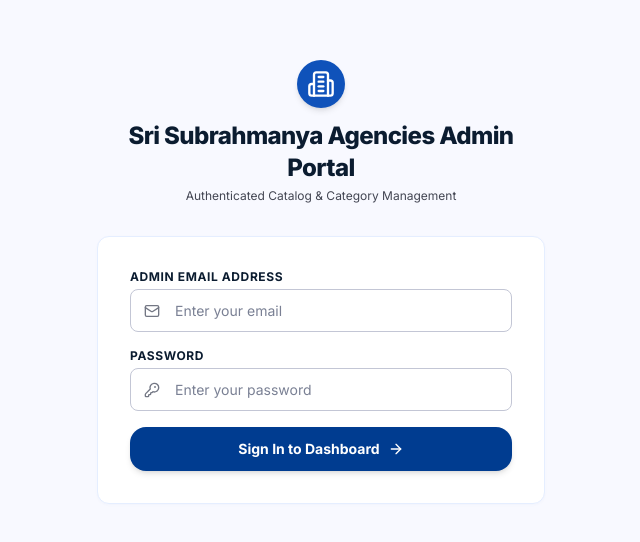
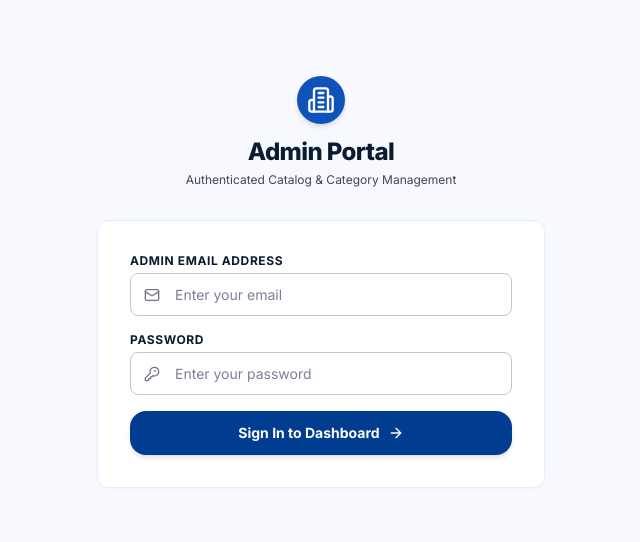
Before and after one commit to rsrikako/medical-app, a Next.js app: page /admin/login in a window 1280 px wide. Shown: the part 118-660 px from the top of the page, without its empty margins (319-959 px from the left). Built offline with nearby package versions, Linux system fonts and the light colour scheme; no server answers; the database is empty.

Commit message:
store name changes

```diff
--- a/src/app/admin/layout.tsx
+++ b/src/app/admin/layout.tsx
@@ -1,9 +1,10 @@
-'use client'
+ 'use client'
 
 import React, { useEffect } from 'react'
 import Link from 'next/link'
 import { usePathname, useRouter } from 'next/navigation'
 import { useAuth } from '@/lib/context/AuthContext'
+import { useStoreSettings } from '@/lib/context/StoreSettingsContext'
 import {
   LayoutDashboard, Package, Layers, FileSpreadsheet, Settings,
   LogOut, Building2, ExternalLink, UserCheck
@@ -16,6 +17,8 @@ export default function AdminLayout({ children }: { children: React.ReactNode })
 
   const isLoginPage = pathname === '/admin/login'
   const isAuthenticated = Boolean(user || isDemoAdmin)
+
+  const { settings } = useStoreSettings()
 
   useEffect(() => {
     if (!loading && !isAuthenticated && !isLoginPage) {
@@ -42,6 +45,8 @@ export default function AdminLayout({ children }: { children: React.ReactNode })
     return null
   }
 
+  const storeName = (typeof window === 'undefined') ? process.env.NEXT_PUBLIC_STORE_NAME || '' : undefined
+
   const navLinks = [
     { href: '/admin', label: 'Dashboard', icon: LayoutDashboard },
     { href: '/admin/products', label: 'Products', icon: Package },
@@ -62,7 +67,7 @@ export default function AdminLayout({ children }: { children: React.ReactNode })
                 <Building2 className="w-5 h-5" />
               </div>
               <div>
-                <span className="text-sm font-bold text-on-surface block leading-tight">Sri Subrahmanya Agencies Admin</span>
+                <span className="text-sm font-bold text-on-surface block leading-tight">{(settings?.businessName || process.env.NEXT_PUBLIC_STORE_NAME) ? `${settings?.businessName ?? process.env.NEXT_PUBLIC_STORE_NAME} Admin` : 'Admin'}</span>
                 <span className="text-[10px] font-mono text-secondary uppercase font-semibold block">Catalog Backoffice</span>
               </div>
             </div>
--- a/src/app/admin/login/page.tsx
+++ b/src/app/admin/login/page.tsx
@@ -7,6 +7,7 @@ import { getStoreSettings } from '@/lib/supabase/services'
 import { StoreSettings } from '@/types'
 import { useEffect } from 'react'
 import { Building2, Lock, Mail, KeyRound, AlertCircle, ArrowRight } from 'lucide-react'
+import { useStoreSettings } from '@/lib/context/StoreSettingsContext'
 
 export default function AdminLoginPage() {
   const router = useRouter()
@@ -16,18 +17,7 @@ export default function AdminLoginPage() {
   const [password, setPassword] = useState('')
   const [error, setError] = useState('')
   const [submitting, setSubmitting] = useState(false)
-  const [settings, setSettings] = React.useState<StoreSettings>({
-    businessName: 'Sri Subrahmanya Agencies',
-    whatsappNumber: '919876543210',
-    contactPhone: '+91 98765 43210',
-    logoUrl: '',
-  })
-
-  useEffect(() => {
-    getStoreSettings().then((stg) => {
-      if (stg) setSettings(stg)
-    }).catch(() => {})
-  }, [])
+  const { settings } = useStoreSettings()
 
   const handleSubmit = async (e: React.FormEvent) => {
     e.preventDefault()
@@ -52,7 +42,7 @@ export default function AdminLoginPage() {
           <div className="w-12 h-12 rounded-xl bg-primary-container text-white mx-auto flex items-center justify-center mb-3 shadow-md">
             <Building2 className="w-7 h-7" />
           </div>
-          <h1 className="text-2xl font-extrabold text-on-surface tracking-tight">{settings.businessName} Admin Portal</h1>
+          <h1 className="text-2xl font-extrabold text-on-surface tracking-tight">{(settings?.businessName || process.env.NEXT_PUBLIC_STORE_NAME) ? `${settings?.businessName ?? process.env.NEXT_PUBLIC_STORE_NAME} Admin Portal` : 'Admin Portal'}</h1>
           <p className="text-xs text-on-surface-variant mt-1">
             Authenticated Catalog & Category Management
           </p>
--- a/src/app/admin/settings/page.tsx
+++ b/src/app/admin/settings/page.tsx
@@ -7,9 +7,9 @@ import { Save, Check, Building2, Phone, MessageSquare } from 'lucide-react'
 
 export default function AdminSettingsPage() {
   const [settings, setSettings] = useState<StoreSettings>({
-    businessName: 'Sri Subrahmanya Agencies',
-    whatsappNumber: '919876543210',
-    contactPhone: '+91 98765 43210',
+    businessName: process.env.NEXT_PUBLIC_STORE_NAME || '',
+    whatsappNumber: process.env.NEXT_PUBLIC_WHATSAPP_NUMBER || '',
+    contactPhone: process.env.NEXT_PUBLIC_CONTACT_PHONE || '',
     logoUrl: '',
   })
   const [loading, setLoading] = useState(true)
--- a/src/app/cart/page.tsx
+++ b/src/app/cart/page.tsx
@@ -16,9 +16,9 @@ import {
 export default function CartPage() {
   const { cart, updateQuantity, removeItem, clearCart, totalLineItems, totalUnitsCount } = useCart()
   const [settings, setSettings] = useState<StoreSettings>({
-    businessName: 'Sri Subrahmanya Agencies',
-    whatsappNumber: '919876543210',
-    contactPhone: '+91 98765 43210',
+    businessName: process.env.NEXT_PUBLIC_STORE_NAME || '',
+    whatsappNumber: process.env.NEXT_PUBLIC_WHATSAPP_NUMBER || '',
+    contactPhone: process.env.NEXT_PUBLIC_CONTACT_PHONE || '',
   })
 
   useEffect(() => {
--- a/src/app/checkout/page.tsx
+++ b/src/app/checkout/page.tsx
@@ -19,9 +19,9 @@ export default function CheckoutPage() {
   const { cart, totalLineItems, totalUnitsCount } = useCart()
 
   const [settings, setSettings] = useState<StoreSettings>({
-    businessName: 'Sri Subrahmanya Agencies',
-    whatsappNumber: '919876543210',
-    contactPhone: '+91 98765 43210',
+    businessName: process.env.NEXT_PUBLIC_STORE_NAME || '',
+    whatsappNumber: process.env.NEXT_PUBLIC_WHATSAPP_NUMBER || '',
+    contactPhone: process.env.NEXT_PUBLIC_CONTACT_PHONE || '',
   })
 
   const [formData, setFormData] = useState<CheckoutDetails>({
--- a/src/app/layout.tsx
+++ b/src/app/layout.tsx
@@ -3,10 +3,15 @@ import './globals.css'
 import { AuthProvider } from '@/lib/context/AuthContext'
 import { CartProvider } from '@/lib/context/CartContext'
 import VersionChecker from '@/components/VersionChecker'
+import { StoreSettingsProvider } from '@/lib/context/StoreSettingsContext'
+
+const storeName = process.env.NEXT_PUBLIC_STORE_NAME || ''
 
 export const metadata: Metadata = {
-  title: 'Sri Subrahmanya Agencies | Medical Wholesale Catalog & WhatsApp Ordering',
-  description: 'Browse wholesale medical products, tablets, capsules, and supplies from Sri Subrahmanya Agencies in Anakapalli. Build your bulk order and submit instantly via WhatsApp.',
+  title: `${storeName ? `${storeName} | ` : ''}Medical Wholesale Catalog & WhatsApp Ordering`,
+  description: storeName
+    ? `Browse wholesale medical products, tablets, capsules, and supplies from ${storeName} in Anakapalli. Build your bulk order and submit instantly via WhatsApp.`
+    : 'Browse wholesale medical products, tablets, capsules, and supplies. Build your bulk order and submit instantly via WhatsApp.',
 }
 
 export default function RootLayout({
@@ -19,8 +24,10 @@ export default function RootLayout({
       <body className="min-h-screen bg-background text-on-surface flex flex-col antialiased">
         <AuthProvider>
           <CartProvider>
-            <VersionChecker />
-            {children}
+            <StoreSettingsProvider>
+              <VersionChecker />
+              {children}
+            </StoreSettingsProvider>
           </CartProvider>
         </AuthProvider>
       </body>
--- a/src/app/page.tsx
+++ b/src/app/page.tsx
@@ -13,9 +13,9 @@ export default function StorefrontHomePage() {
   const [products, setProducts] = useState<Product[]>([])
   const [categories, setCategories] = useState<Category[]>([])
   const [settings, setSettings] = useState<StoreSettings>({
-    businessName: 'Sri Subrahmanya Agencies',
-    whatsappNumber: '919876543210',
-    contactPhone: '+91 98765 43210',
+    businessName: process.env.NEXT_PUBLIC_STORE_NAME || '',
+    whatsappNumber: process.env.NEXT_PUBLIC_WHATSAPP_NUMBER || '',
+    contactPhone: process.env.NEXT_PUBLIC_CONTACT_PHONE || '',
   })
   const [searchQuery, setSearchQuery] = useState<string>('')
   const [selectedCategoryId, setSelectedCategoryId] = useState<string | null>(null)
--- a/src/app/products/[id]/page.tsx
+++ b/src/app/products/[id]/page.tsx
@@ -21,9 +21,9 @@ export default function ProductDetailPage() {
 
   const [product, setProduct] = useState<Product | null>(null)
   const [settings, setSettings] = useState<StoreSettings>({
-    businessName: 'Sri Subrahmanya Agencies',
-    whatsappNumber: '919876543210',
-    contactPhone: '+91 98765 43210',
+    businessName: process.env.NEXT_PUBLIC_STORE_NAME || '',
+    whatsappNumber: process.env.NEXT_PUBLIC_WHATSAPP_NUMBER || '',
+    contactPhone: process.env.NEXT_PUBLIC_CONTACT_PHONE || '',
   })
   const [quantity, setQuantity] = useState<number>(1)
   const [loading, setLoading] = useState<boolean>(true)
--- a/src/components/storefront/Footer.tsx
+++ b/src/components/storefront/Footer.tsx
@@ -2,6 +2,7 @@
 
 import React from 'react'
 import Link from 'next/link'
+import { useStoreSettings } from '@/lib/context/StoreSettingsContext'
 import { Building2, ShieldCheck, PhoneCall, ArrowRight } from 'lucide-react'
 
 export const Footer: React.FC = () => {
@@ -14,7 +15,7 @@ export const Footer: React.FC = () => {
               <div className="w-8 h-8 rounded-lg bg-primary-container flex items-center justify-center text-white font-bold text-sm">
                 <Building2 className="w-5 h-5" />
               </div>
-              <span className="text-base font-bold text-on-surface">Sri Subrahmanya Agencies</span>
+              <span className="text-base font-bold text-on-surface">{(useStoreSettings().settings?.businessName) || process.env.NEXT_PUBLIC_STORE_NAME || ''}</span>
             </div>
             <p className="text-sm text-on-surface-variant max-w-md leading-relaxed mb-4">
               Streamlined B2B medical wholesale catalog and direct WhatsApp ordering platform. Supplying pharmacies, clinics, and hospitals with verified pharmaceutical products.
@@ -63,7 +64,7 @@ export const Footer: React.FC = () => {
         </div>
 
         <div className="pt-8 border-t border-surface-container flex flex-col sm:flex-row items-center justify-between text-xs text-on-surface-variant gap-4">
-          <p>© {new Date().getFullYear()} Sri Subrahmanya Agencies, Anakapalli. All rights reserved.</p>
+          <p>© {new Date().getFullYear()} {(useStoreSettings().settings?.businessName) || process.env.NEXT_PUBLIC_STORE_NAME || ''}{(useStoreSettings().settings?.businessName || process.env.NEXT_PUBLIC_STORE_NAME) ? ', Anakapalli' : ''}. All rights reserved.</p>
           <p className="font-mono text-[11px] text-outline">WhatsApp Direct Order System v1.0</p>
         </div>
       </div>
--- a/src/components/storefront/Navbar.tsx
+++ b/src/components/storefront/Navbar.tsx
@@ -1,6 +1,7 @@
 'use client'
 
 import React from 'react'
+import { useStoreSettings } from '@/lib/context/StoreSettingsContext'
 import Link from 'next/link'
 import { useCart } from '@/lib/context/CartContext'
 import { ShoppingBag, ShieldCheck, UserCheck, Search, Building2 } from 'lucide-react'
@@ -12,11 +13,13 @@ interface NavbarProps {
 }
 
 export const Navbar: React.FC<NavbarProps> = ({
-  businessName = 'Sri Subrahmanya Agencies',
+  businessName = '',
   searchQuery = '',
   setSearchQuery,
 }) => {
   const { totalUnitsCount, totalLineItems } = useCart()
+  const { settings } = useStoreSettings()
+  const resolvedBusinessName = businessName || settings?.businessName || process.env.NEXT_PUBLIC_STORE_NAME || ''
 
   return (
     <header className="sticky top-0 z-40 bg-white/95 backdrop-blur-md border-b border-surface-container border-opacity-80">
@@ -47,7 +50,7 @@ export const Navbar: React.FC<NavbarProps> = ({
             </div>
             <div>
               <span className="text-lg font-bold text-on-surface tracking-tight block leading-tight">
-                {businessName}
+                {resolvedBusinessName}
               </span>
               <span className="text-[10px] font-semibold text-secondary uppercase tracking-wider block">
                 Wholesale Medical Supply
--- /dev/null
+++ b/src/lib/context/StoreSettingsContext.tsx
@@ -0,0 +1,52 @@
+"use client"
+
+import React, { createContext, useContext, useEffect, useState } from 'react'
+import { getStoreSettings } from '@/lib/supabase/services'
+import { StoreSettings } from '@/types'
+
+type ContextValue = {
+  settings: StoreSettings | null
+  loading: boolean
+}
+
+const defaultSettings: StoreSettings = {
+  businessName: process.env.NEXT_PUBLIC_STORE_NAME || '',
+  whatsappNumber: process.env.NEXT_PUBLIC_WHATSAPP_NUMBER || '',
+  contactPhone: process.env.NEXT_PUBLIC_CONTACT_PHONE || '',
+  logoUrl: '',
+}
+
+const StoreSettingsContext = createContext<ContextValue>({ settings: defaultSettings, loading: true })
+
+export const StoreSettingsProvider: React.FC<{ children: React.ReactNode }> = ({ children }) => {
+  const [settings, setSettings] = useState<StoreSettings | null>(defaultSettings)
+  const [loading, setLoading] = useState(true)
+
+  useEffect(() => {
+    let mounted = true
+    getStoreSettings()
+      .then((s) => {
+        if (!mounted) return
+        if (s) setSettings(s)
+      })
+      .catch((err) => console.error('Failed to load store settings', err))
+      .finally(() => {
+        if (mounted) setLoading(false)
+      })
+    return () => {
+      mounted = false
+    }
+  }, [])
+
+  return (
+    <StoreSettingsContext.Provider value={{ settings, loading }}>
+      {children}
+    </StoreSettingsContext.Provider>
+  )
+}
+
+export function useStoreSettings() {
+  return useContext(StoreSettingsContext)
+}
+
+export default StoreSettingsContext
--- a/src/lib/firebase/mockData.ts
+++ b/src/lib/firebase/mockData.ts
@@ -142,7 +142,7 @@ export const INITIAL_PRODUCTS: Product[] = [
 ]
 
 export const INITIAL_SETTINGS: StoreSettings = {
-  businessName: 'Sri Subrahmanya Agencies',
+  businessName: process.env.NEXT_PUBLIC_STORE_NAME || '',
   whatsappNumber: '919493397176',
   contactPhone: '+91 94933 97176',
   logoUrl: '',
```
